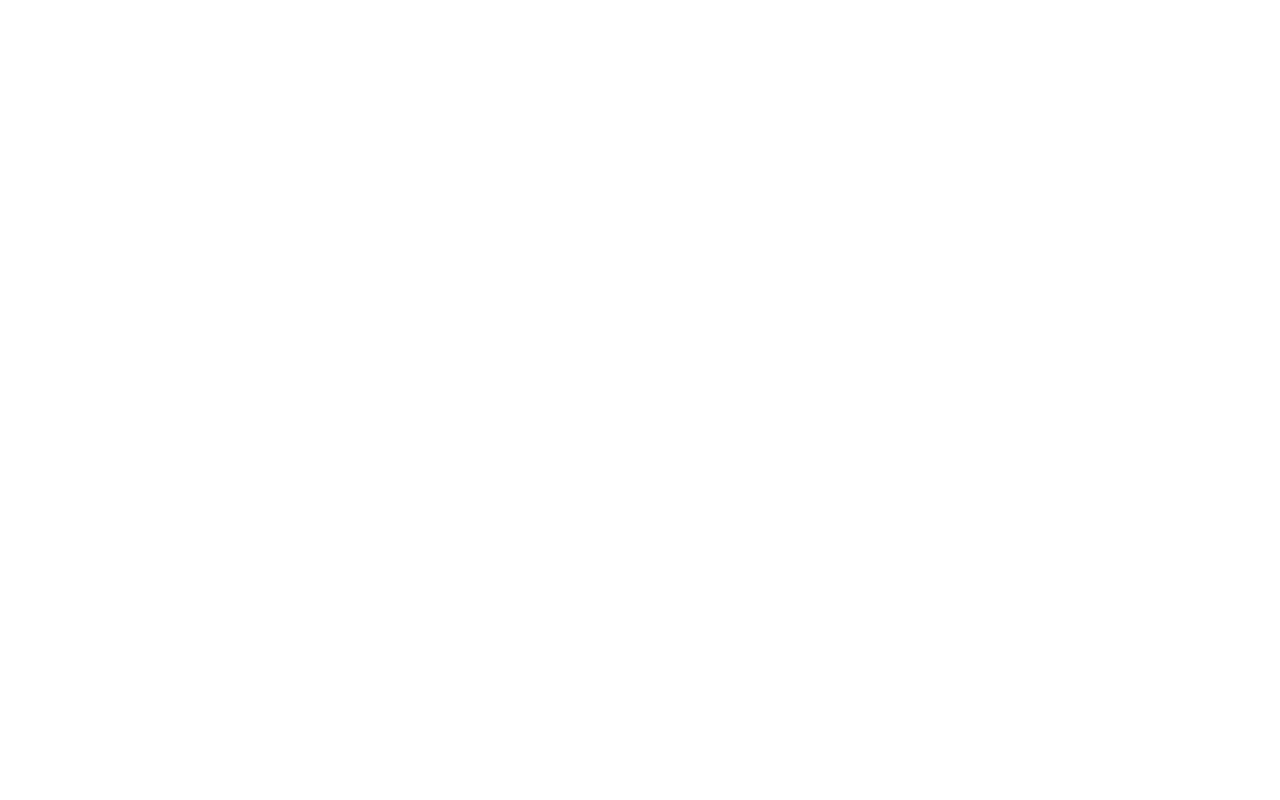
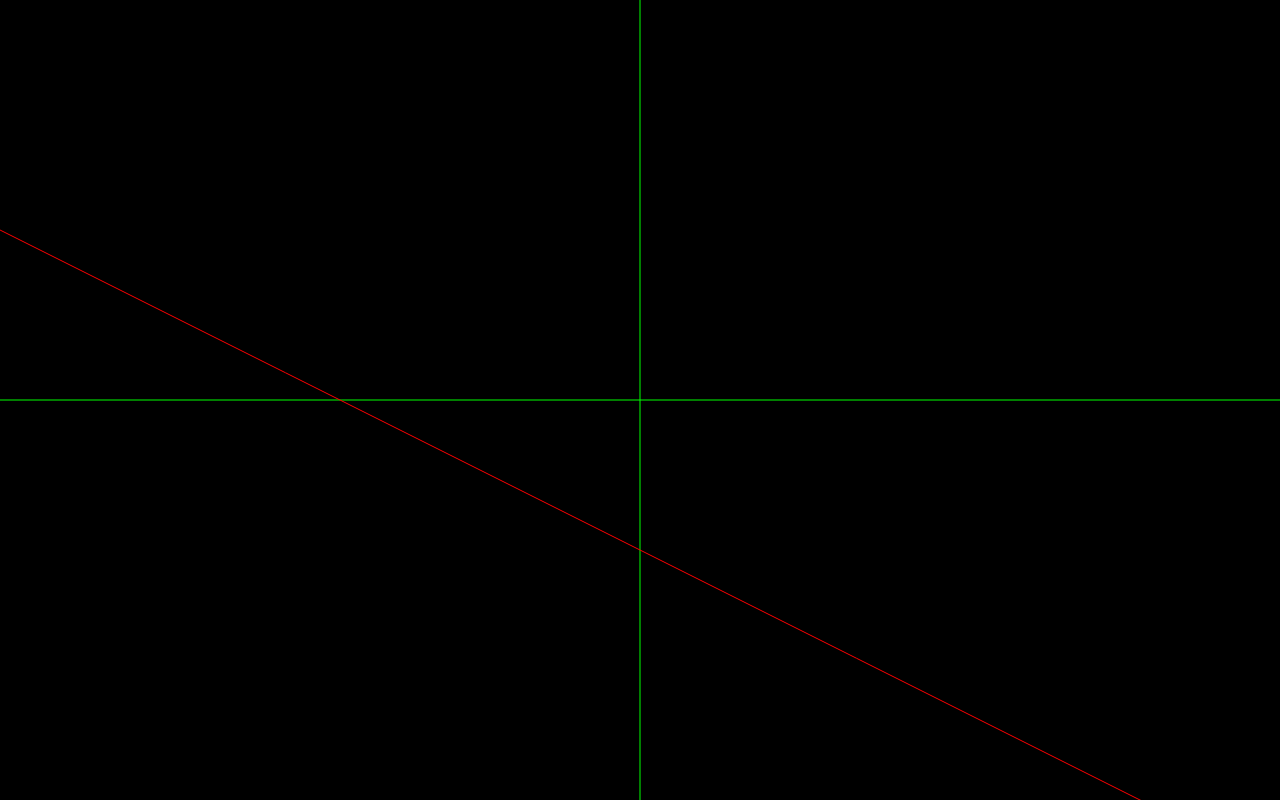
Before and after one commit to MichalRedm/Geolitix, a plain HTML site: page calculator/index.html in a window 1280 px wide. Drawn offline with Linux system fonts and the light colour scheme.

Commit message:
Some changes

```diff
--- a/calculator/index.html
+++ b/calculator/index.html
@@ -3,6 +3,7 @@
     <head>
         <title>Geolitix - Analytic geometry tool</title>
         <meta charset="utf-8" />
+        <link rel="stylesheet" href="../css/main.css" />
         <script src="../js/calculator.js" async></script>
     </head>
     <body>
--- /dev/null
+++ b/css/canvas.css
@@ -0,0 +1,4 @@
+#canvas {
+    position: absolute;
+    background-color: black;
+}
--- /dev/null
+++ b/css/global.css
@@ -0,0 +1,4 @@
+html, body {
+    margin: 0;
+    padding: 0;
+}
--- /dev/null
+++ b/css/main.css
@@ -0,0 +1,2 @@
+@import "global.css";
+@import "canvas.css";
--- a/js/calculator.js
+++ b/js/calculator.js
@@ -0,0 +1,62 @@
+class Line {
+    constructor(A, B, C) {
+        this.A = A;
+        this.B = B;
+        this.C = C;
+    }
+    perpendicular(point) {
+
+    }
+}
+
+class Point {
+    constructor(X, Y) {
+        this.X = X;
+        this.Y = Y;
+    }
+}
+
+class AlgEx {
+    constructor() {
+
+    }
+}
+
+const canvas = document.getElementById("canvas");
+const ctx = canvas.getContext("2d");
+
+var zoom = 100;
+
+resize();
+window.onresize = resize;
+
+function draw() {
+    drawLine(new Line(1, 0, 0), "lime");
+    drawLine(new Line(0, 1, 0), "lime");
+    drawLine(new Line(1, 2, 3), "red");
+}
+
+function resize() {
+    canvas.width = window.innerWidth;
+    canvas.height = window.innerHeight;
+    draw();
+}
+
+function drawLine(line, color) {
+    var A = line.A, B = line.B, C = line.C;
+    color = color || "#000000";
+    ctx.beginPath();
+    if (B !== 0) {
+        var a = A / B, b = C / B;
+        ctx.moveTo(0, -canvas.width/2 * a + b * zoom + canvas.height/2);
+        ctx.lineTo(canvas.width, canvas.width/2 * a + b * zoom + canvas.height/2);
+    } else if (A !== 0) {
+        var x = -C / A;
+        ctx.moveTo(canvas.width/2 + x * zoom, 0);
+        ctx.lineTo(canvas.width/2 + x * zoom, canvas.height);
+    } else {
+        console.log("Invalid line equation.");
+    }
+    ctx.strokeStyle = color;
+    ctx.stroke();
+}
```
